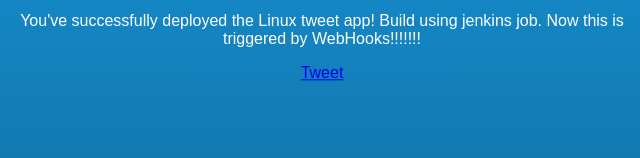
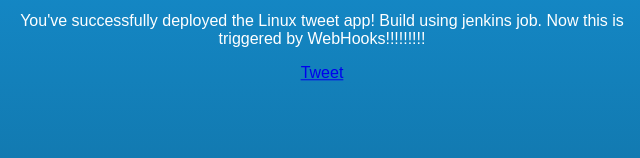
Before and after one commit to shiva0490/docker-sample-website, a plain HTML site: page index.html in a window 1280 px wide. Shown: the part 642-800 px from the top of the page, 318-958 px from the left. Drawn offline with Linux system fonts and the light colour scheme.

Commit message:
Update index.html

```diff
--- a/index.html
+++ b/index.html
@@ -32,7 +32,7 @@
             <center><img src="./linux.png"></img>
                 <P>
 
-                You've successfully deployed the Linux tweet app! Build using jenkins job. Now this is triggered by WebHooks!!!!!!!
+                You've successfully deployed the Linux tweet app! Build using jenkins job. Now this is triggered by WebHooks!!!!!!!!!
 
                 <p>
 
```
